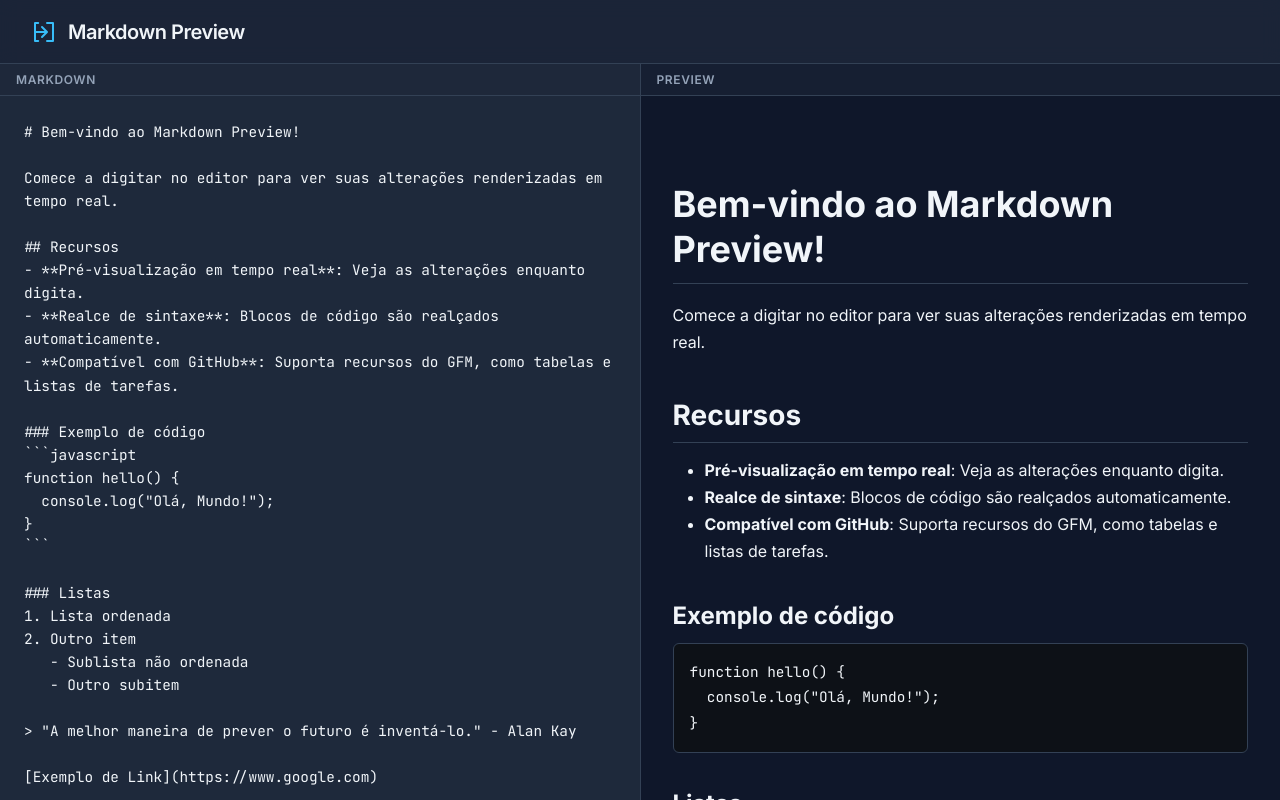
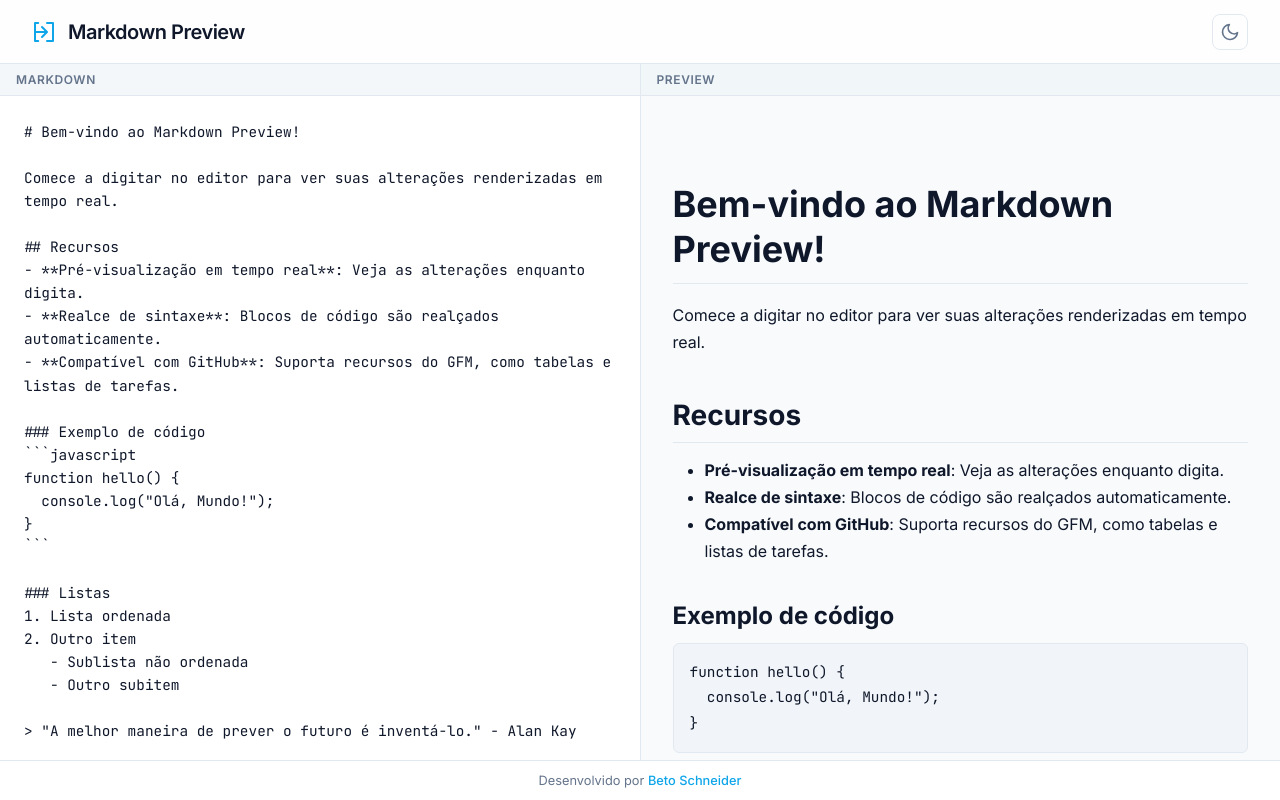
Before and after one commit to betoschneider/markdown-preview, a website built with Vite: page index.html in a window 1280 px wide. Built offline with nearby package versions, Linux system fonts and the light colour scheme.

Commit message:
add seletor de tema e rodapé

```diff
--- a/index.html
+++ b/index.html
@@ -1,22 +1,48 @@
 <!doctype html>
 <html lang="en">
+
 <head>
   <meta charset="UTF-8" />
   <meta name="viewport" content="width=device-width, initial-scale=1.0" />
   <title>Markdown Previewer</title>
   <link rel="preconnect" href="https://fonts.googleapis.com">
   <link rel="preconnect" href="https://fonts.gstatic.com" crossorigin>
-    <link href="https://fonts.googleapis.com/css2?family=Inter:wght@400;500;600;700&family=JetBrains+Mono:wght@400;500&display=swap" rel="stylesheet">
+  <link
+    href="https://fonts.googleapis.com/css2?family=Inter:wght@400;500;600;700&family=JetBrains+Mono:wght@400;500&display=swap"
+    rel="stylesheet">
 </head>
+
 <body>
   <div id="app">
     <header class="header">
       <div class="logo">
-          <svg xmlns="http://www.w3.org/2000/svg" width="24" height="24" viewBox="0 0 24 24" fill="none" stroke="currentColor" stroke-width="2" stroke-linecap="round" stroke-linejoin="round"><path d="M15 3h6v18h-6M10 17l5-5-5-5M13.8 12H3m3.2-9H3v18h3.2"/></svg>
+        <svg xmlns="http://www.w3.org/2000/svg" width="24" height="24" viewBox="0 0 24 24" fill="none"
+          stroke="currentColor" stroke-width="2" stroke-linecap="round" stroke-linejoin="round">
+          <path d="M15 3h6v18h-6M10 17l5-5-5-5M13.8 12H3m3.2-9H3v18h3.2" />
+        </svg>
         <h1>Markdown Preview</h1>
       </div>
       <div class="actions">
-           <!-- Future actions like copy or download could go here -->
+        <button id="theme-toggle" aria-label="Toggle Theme">
+          <!-- Sun Icon (for dark mode) -->
+          <svg class="sun-icon" xmlns="http://www.w3.org/2000/svg" width="20" height="20" viewBox="0 0 24 24"
+            fill="none" stroke="currentColor" stroke-width="2" stroke-linecap="round" stroke-linejoin="round">
+            <circle cx="12" cy="12" r="5"></circle>
+            <line x1="12" y1="1" x2="12" y2="3"></line>
+            <line x1="12" y1="21" x2="12" y2="23"></line>
+            <line x1="4.22" y1="4.22" x2="5.64" y2="5.64"></line>
+            <line x1="18.36" y1="18.36" x2="19.78" y2="19.78"></line>
+            <line x1="1" y1="12" x2="3" y2="12"></line>
+            <line x1="21" y1="12" x2="23" y2="12"></line>
+            <line x1="4.22" y1="19.78" x2="5.64" y2="18.36"></line>
+            <line x1="18.36" y1="5.64" x2="19.78" y2="4.22"></line>
+          </svg>
+          <!-- Moon Icon (for light mode) -->
+          <svg class="moon-icon" xmlns="http://www.w3.org/2000/svg" width="20" height="20" viewBox="0 0 24 24"
+            fill="none" stroke="currentColor" stroke-width="2" stroke-linecap="round" stroke-linejoin="round">
+            <path d="M21 12.79A9 9 0 1 1 11.21 3 7 7 0 0 0 21 12.79z"></path>
+          </svg>
+        </button>
       </div>
     </header>
     <main class="container">
@@ -33,7 +59,11 @@
         <div id="preview" class="markdown-body"></div>
       </section>
     </main>
+    <footer class="footer">
+      <p>Desenvolvido por <a href="https://betoschneider.com" target="_blank">Beto Schneider</a></p>
+    </footer>
   </div>
   <script type="module" src="/src/main.js"></script>
 </body>
+
 </html>
--- a/src/main.js
+++ b/src/main.js
@@ -60,3 +60,28 @@ render();
 
 // Event listener
 editor.addEventListener('input', render);
+
+// Theme Toggle Logic
+const themeToggleBtn = document.getElementById('theme-toggle');
+const htmlElement = document.documentElement;
+
+// Check for saved theme preference or system preference
+const savedTheme = localStorage.getItem('theme');
+const systemPrefersLight = window.matchMedia('(prefers-color-scheme: light)').matches;
+
+if (savedTheme === 'light' || (!savedTheme && systemPrefersLight)) {
+  htmlElement.setAttribute('data-theme', 'light');
+}
+
+themeToggleBtn.addEventListener('click', () => {
+  const currentTheme = htmlElement.getAttribute('data-theme');
+  const newTheme = currentTheme === 'light' ? 'dark' : 'light';
+
+  if (newTheme === 'light') {
+    htmlElement.setAttribute('data-theme', 'light');
+  } else {
+    htmlElement.removeAttribute('data-theme');
+  }
+
+  localStorage.setItem('theme', newTheme);
+});
--- a/src/style.css
+++ b/src/style.css
@@ -1,4 +1,5 @@
 :root {
+  /* Default Dark Theme */
   --bg-color: #0f172a;
   --surface-color: #1e293b;
   --border-color: #334155;
@@ -8,8 +9,26 @@
   --accent-hover: #0ea5e9;
   --editor-bg: #1e293b;
   --preview-bg: #0f172a;
+  --header-bg: rgba(30, 41, 59, 0.8);
+  --pane-header-bg: rgba(30, 41, 59, 0.5);
+  --code-bg: #0d1117;
   --font-sans: 'Inter', sans-serif;
   --font-mono: 'JetBrains Mono', monospace;
+}
+
+[data-theme="light"] {
+  --bg-color: #f8fafc;
+  --surface-color: #ffffff;
+  --border-color: #e2e8f0;
+  --text-primary: #0f172a;
+  --text-secondary: #64748b;
+  --accent-color: #0ea5e9;
+  --accent-hover: #0284c7;
+  --editor-bg: #ffffff;
+  --preview-bg: #f8fafc;
+  --header-bg: rgba(255, 255, 255, 0.8);
+  --pane-header-bg: rgba(241, 245, 249, 0.8);
+  --code-bg: #f1f5f9;
 }
 
 * {
@@ -38,7 +57,7 @@ body {
   align-items: center;
   justify-content: space-between;
   padding: 1rem 2rem;
-  background-color: rgba(30, 41, 59, 0.8);
+  background-color: var(--header-bg);
   backdrop-filter: blur(10px);
   border-bottom: 1px solid var(--border-color);
   height: 64px;
@@ -66,11 +85,13 @@ body {
 }
 
 /* Panes */
-.editor-pane, .preview-pane {
+.editor-pane,
+.preview-pane {
   flex: 1;
   display: flex;
   flex-direction: column;
-  min-width: 0; /* Prevent flex item from overflowing */
+  min-width: 0;
+  /* Prevent flex item from overflowing */
 }
 
 .editor-pane {
@@ -90,7 +111,7 @@ body {
   text-transform: uppercase;
   letter-spacing: 0.05em;
   border-bottom: 1px solid var(--border-color);
-  background-color: rgba(30, 41, 59, 0.5);
+  background-color: var(--pane-header-bg);
 }
 
 /* Editor */
@@ -137,10 +158,25 @@ body {
   color: var(--text-primary);
 }
 
-.markdown-body h1 { font-size: 2.25em; border-bottom: 1px solid var(--border-color); padding-bottom: 0.3em; }
-.markdown-body h2 { font-size: 1.75em; border-bottom: 1px solid var(--border-color); padding-bottom: 0.3em; }
-.markdown-body h3 { font-size: 1.5em; }
-.markdown-body h4 { font-size: 1.25em; }
+.markdown-body h1 {
+  font-size: 2.25em;
+  border-bottom: 1px solid var(--border-color);
+  padding-bottom: 0.3em;
+}
+
+.markdown-body h2 {
+  font-size: 1.75em;
+  border-bottom: 1px solid var(--border-color);
+  padding-bottom: 0.3em;
+}
+
+.markdown-body h3 {
+  font-size: 1.5em;
+}
+
+.markdown-body h4 {
+  font-size: 1.25em;
+}
 
 .markdown-body p {
   margin-bottom: 1em;
@@ -155,7 +191,8 @@ body {
   text-decoration: underline;
 }
 
-.markdown-body ul, .markdown-body ol {
+.markdown-body ul,
+.markdown-body ol {
   margin-bottom: 1em;
   padding-left: 2em;
 }
@@ -168,7 +205,8 @@ body {
 }
 
 .markdown-body pre {
-  background-color: #0d1117; /* Darker bg for code blocks */
+  background-color: var(--code-bg);
+  /* Darker bg for code blocks */
   padding: 1rem;
   border-radius: 6px;
   overflow-x: auto;
@@ -251,3 +289,61 @@ body {
     border-bottom: 1px solid var(--border-color);
   }
 }
+
+/* Theme Toggle */
+#theme-toggle {
+  background: transparent;
+  border: 1px solid var(--border-color);
+  border-radius: 8px;
+  width: 36px;
+  height: 36px;
+  display: flex;
+  align-items: center;
+  justify-content: center;
+  cursor: pointer;
+  color: var(--text-secondary);
+  transition: all 0.2s ease;
+}
+
+#theme-toggle:hover {
+  color: var(--accent-color);
+  border-color: var(--accent-color);
+  background-color: rgba(56, 189, 248, 0.1);
+}
+
+/* Hide/Show icons based on theme */
+[data-theme="light"] .sun-icon {
+  display: none;
+}
+
+[data-theme="light"] .moon-icon {
+  display: block;
+}
+
+:root:not([data-theme="light"]) .sun-icon {
+  display: block;
+}
+
+:root:not([data-theme="light"]) .moon-icon {
+  display: none;
+}
+
+/* Footer */
+.footer {
+  padding: 0.75rem;
+  text-align: center;
+  font-size: 0.8rem;
+  color: var(--text-secondary);
+  border-top: 1px solid var(--border-color);
+  background-color: var(--surface-color);
+}
+
+.footer a {
+  color: var(--accent-color);
+  text-decoration: none;
+  font-weight: 500;
+}
+
+.footer a:hover {
+  text-decoration: underline;
+}
```
Lines whose indentation alone changed are shown as unchanged.
